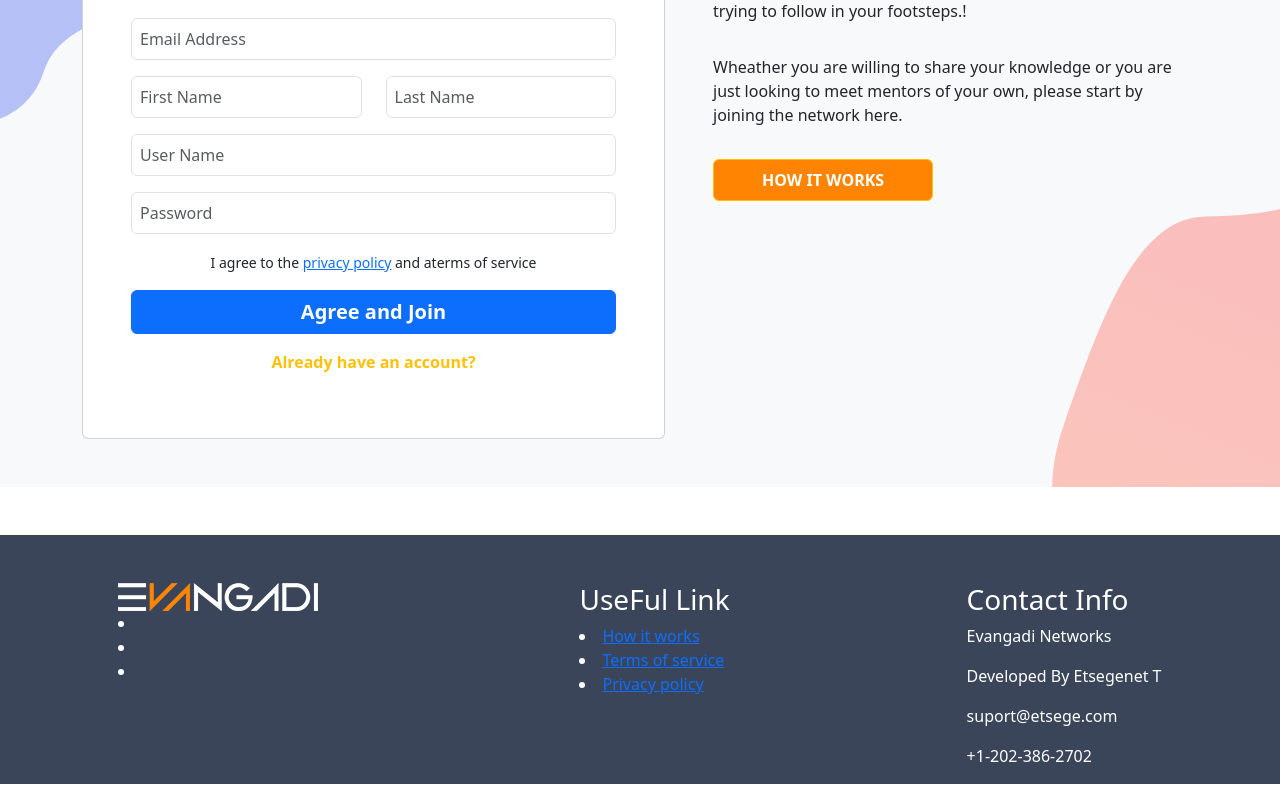
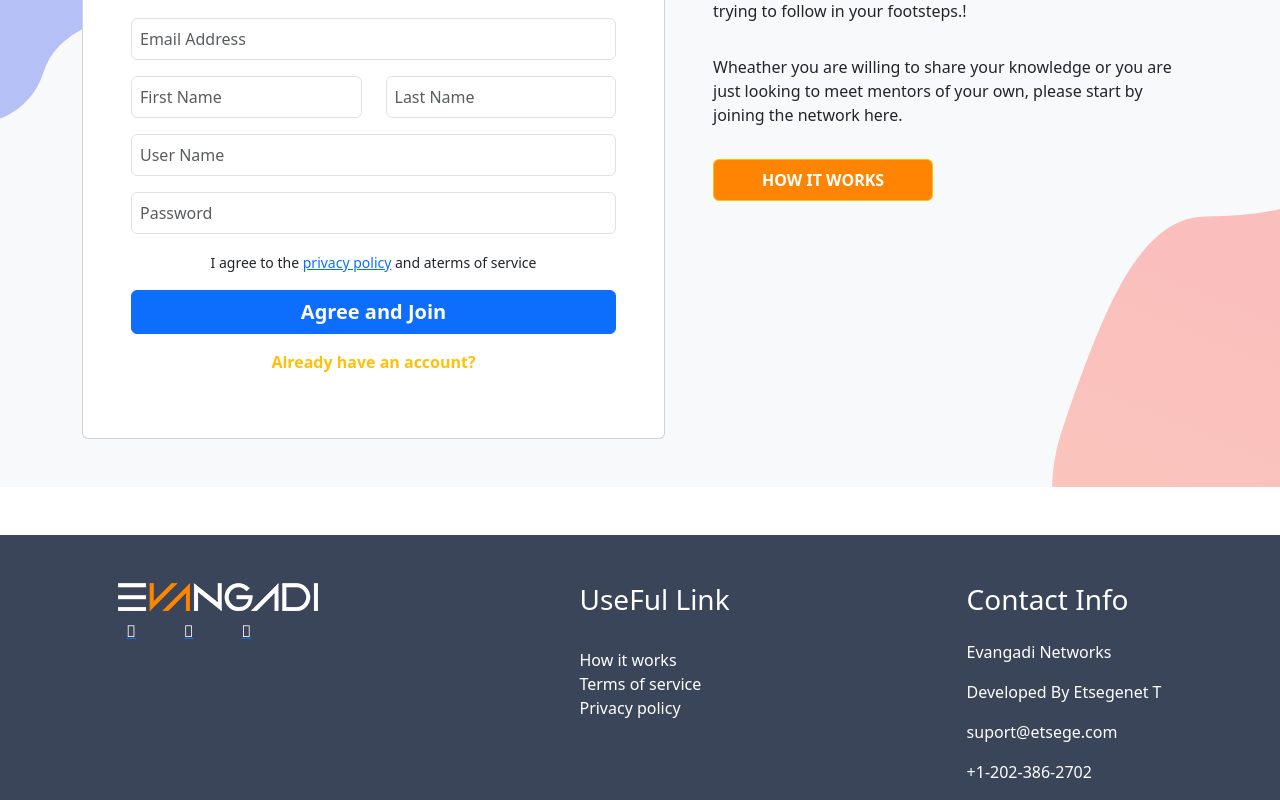
Before and after one commit to teferaetsegenet/Evangadi-Forum, a React (Create React App) app in the folder client/: page /login in a window 1280 px wide. Shown: the part 303-1103 px from the top of the page. Built offline with nearby package versions, Linux system fonts and the light colour scheme; no server answers.

Commit message:
modified Footer component

```diff
--- a/client/public/index.html
+++ b/client/public/index.html
@@ -11,6 +11,11 @@
     />
     <link rel="apple-touch-icon" href="%PUBLIC_URL%/logo192.png" />
 
+
+      <!-- Font Awesome CDN link -->
+      <link rel="stylesheet" href="https://cdnjs.cloudflare.com/ajax/libs/font-awesome/5.15.4/css/all.min.css">
+
+
     <link rel="manifest" href="%PUBLIC_URL%/manifest.json" />
     <title>Evangadi Forum</title>
   </head>
--- a/client/src/components/Footer/Footer.jsx
+++ b/client/src/components/Footer/Footer.jsx
@@ -1,6 +1,7 @@
 import React from 'react'
 import "../../index.css"
 import logo from "../../assets/10002.png"
+// import facebook from "../../assets/facebook (1).svg"
 
 
 function Footer() {
@@ -24,27 +25,48 @@ return (
         </button>
         </div>
 
-            <div>
-                <li> <a href="#"><img src=" " alt="" /></a></li>
-                <li> <a href="#"><img src="" alt="" /></a></li>
-                <li> <a href="#"><img src="" alt="" /></a></li>
+    <div className="list-inline d-flex gap-5 p-2 text-decoration-none">
+        <div>
+                <a href="https://www.facebook.com/"target="_blank">
+                    <i class="fa-brands fa-facebook text-white"></i>
+                    </a>
+    </div>
 
+    <div >
+        <a
+			href="https://www.instagram.com/"
+				target="_blank"
+				>
+			<i className="fa-brands fa-instagram text-white"></i>
+				</a>
             </div>
+
+    <div >
+        <a
+			href="https://www.youtube.com/c/"
+				target="_blank"
+					>
+					<i className="fa-brands fa-youtube text-white"></i>
+				</a>
+            </div>
+        </div>
     </div>
 
     <div>
-        <h3 className='titlee'>UseFul Link</h3>
-    <div>
-        <li><a href="#">How it works</a></li>
-        <li><a href="#">Terms of service</a></li>
-        <li><a href="#">Privacy policy</a></li>
+        <h3 className='titlee pb-4'>UseFul Link</h3>
+    <div className="list-inline ">
+
+        <li><a href="#" className='text-white text-decoration-none'>How it works</a></li>
+
+        <li><a href="#"className='text-white text-decoration-none'>Terms of service</a></li>
+        <li><a href="#"className='text-white text-decoration-none'>Privacy policy</a></li>
     </div>
     </div>
 
 
 <div className='row'>
     <div className=''>
-        <h3 className='titlee'>Contact Info</h3>
+        <h3 className='titlee pb-3'>Contact Info</h3>
         <p className='contact-Info'>Evangadi Networks</p>
         <p>Developed By Etsegenet T</p>
         <p>suport@etsege.com</p>
--- a/client/src/components/SignUp/SignUp.jsx
+++ b/client/src/components/SignUp/SignUp.jsx
@@ -1,4 +1,4 @@
-import React, { useEffect } from 'react';
+import React from 'react';
 import { useRef } from 'react';
 import axios from '../../axiosConfig';
 import { useNavigate } from 'react-router-dom';
@@ -56,7 +56,7 @@ if(
       password: passValue,
   });
 alert('SignUp successfull. please login ')
-navigate('/login')
+navigate('/')
 
   }catch(error){
     alert('something went wrong!')
@@ -69,7 +69,7 @@ navigate('/login')
 
     <div className='col card p-5 text-center' >
   <div>
-  <h3 className='m-3'>Join the network</h3>
+      <h3 className='m-3'>Join the network</h3>
   <p className='mb-5'>
   Already have an account? <a href="#"
   onClick={()=>setcurrentPage("login")}
--- a/client/src/index.css
+++ b/client/src/index.css
@@ -20,3 +20,7 @@
 .contact-Info p{
     color: hsla(0, 0%, 84%, 6);
 }
+.wraper-link li{
+    color: white;
+    text-decoration: none;
+}
```
Also changed, not shown: client/src/components/Question/Question.jsx (+4 -4 lines), client/src/assets/facebook (1).svg (added).
